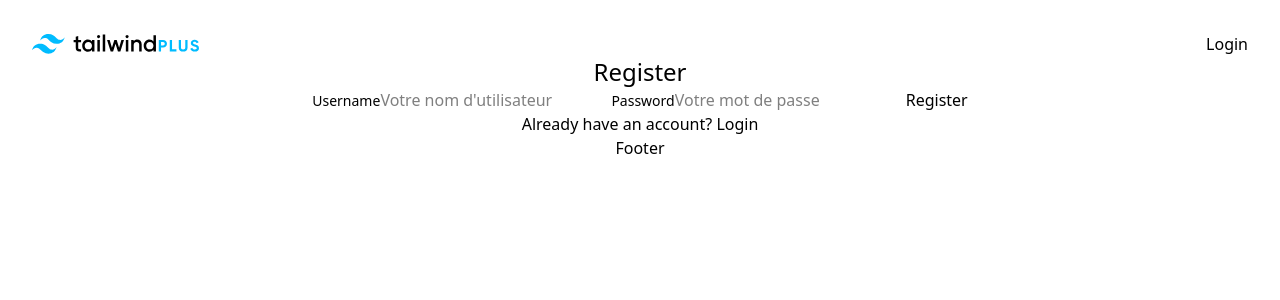
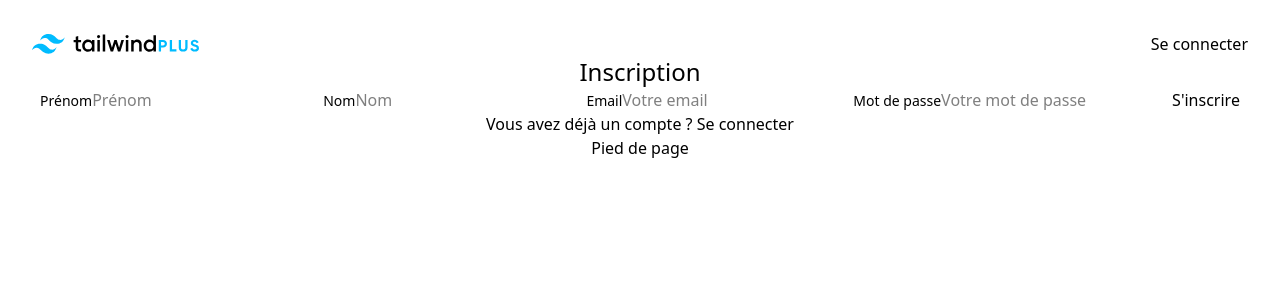
Before and after one commit to cdpi-25-26/marsai-groupe-2, a React (Vite) app in the folder front/: page /auth/register in a window 1280 px wide. Shown: the top 300 px of the page. Built offline with nearby package versions, Linux system fonts and the light colour scheme.

Commit message:
refactor: translate UI text to French and update related components for consistency

```diff
--- a/front/src/components/Navbar.jsx
+++ b/front/src/components/Navbar.jsx
@@ -38,11 +38,11 @@ export default function Navbar() {
       <div>
         {username ? (
           <>
-            <span className="mr-4">Hello, {username}</span>
-            <button onClick={handleLogout}>Logout</button>
+            <span className="mr-4">Bonjour, {username}</span>
+            <button onClick={handleLogout}>Se déconnecter</button>
           </>
         ) : (
-          <Link to="/auth/login">Login</Link>
+          <Link to="/auth/login">Se connecter</Link>
         )}
       </div>
     </div>
--- a/front/src/layouts/PublicLayout.jsx
+++ b/front/src/layouts/PublicLayout.jsx
@@ -1,14 +1,26 @@
-import { Outlet } from "react-router";
+
+import { Outlet, useNavigate } from "react-router";
 import Navbar from "../components/Navbar";
 
 export default function PublicLayout() {
+  const navigate = useNavigate();
+  const handleLogout = () => {
+    localStorage.removeItem("email");
+    localStorage.removeItem("role");
+    localStorage.removeItem("token");
+    navigate("/auth/login");
+  };
+  const isLogged = !!localStorage.getItem("email");
   return (
     <div>
       <Navbar />
+      {isLogged && (
+        <button onClick={handleLogout} style={{position:'absolute',top:10,right:10}}>Se déconnecter</button>
+      )}
       <main>
         <Outlet />
       </main>
-      <footer>Footer</footer>
+      <footer>Pied de page</footer>
     </div>
   );
 }
--- a/front/src/pages/admin/Users.jsx
+++ b/front/src/pages/admin/Users.jsx
@@ -105,53 +105,53 @@ function Users() {
         {message && (
           <div className="mb-2 p-2 border rounded text-red-600 bg-red-100">{message}</div>
         )}
-        <h2 className="text-2xl font-bold mb-4">Lista utenti</h2>
+        <h2 className="text-2xl font-bold mb-4">Liste des utilisateurs</h2>
         {users.length > 0 &&
           users.map((user) => (
             <div key={user.userId} className="flex gap-2">
               <span>{user.firstName} {user.lastName}</span>
               <span>{user.email}</span>
               <span>{user.role}</span>
-              <button onClick={() => handleEdit(user)}>Modifica</button>
-              <button onClick={() => handleDelete(user.userId)}>Elimina</button>
+              <button onClick={() => handleEdit(user)}>Modifier</button>
+              <button onClick={() => handleDelete(user.userId)}>Supprimer</button>
             </div>
           ))}
-        {users.length === 0 && <div>Nessun utente trovato.</div>}
+        {users.length === 0 && <div>Aucun utilisateur trouvé.</div>}
       </div>
 
       <div className="border-b pb-4 mb-4">
-        <h2 className="text-2xl font-bold mb-4">Crea un utente</h2>
+        <h2 className="text-2xl font-bold mb-4">Créer un utilisateur</h2>
         <form
           onSubmit={modeEdit ? handleSubmit(onUpdate) : handleSubmit(onSubmit)}
         >
           <input type="hidden" id="id" {...register("id" )} />
-          <label htmlFor="firstName" className="text-sm font-medium">Nome</label>
-          <input id="firstName" type="text" placeholder="Nome" {...register("firstName")} required />
+          <label htmlFor="firstName" className="text-sm font-medium">Prénom</label>
+          <input id="firstName" type="text" placeholder="Prénom" {...register("firstName")} required />
 
-          <label htmlFor="lastName" className="text-sm font-medium">Cognome</label>
-          <input id="lastName" type="text" placeholder="Cognome" {...register("lastName")} required />
+          <label htmlFor="lastName" className="text-sm font-medium">Nom</label>
+          <input id="lastName" type="text" placeholder="Nom" {...register("lastName")} required />
 
           <label htmlFor="email" className="text-sm font-medium">Email</label>
           <input id="email" type="email" placeholder="Email" {...register("email")} required />
 
-          <label htmlFor="password" className="text-sm font-medium">Password</label>
-          <input id="password" type="password" placeholder="Password" {...register("password")} required />
+          <label htmlFor="password" className="text-sm font-medium">Mot de passe</label>
+          <input id="password" type="password" placeholder="Mot de passe" {...register("password")} required />
 
-          <label htmlFor="role" className="text-sm font-medium">Ruolo</label>
+          <label htmlFor="role" className="text-sm font-medium">Rôle</label>
           <select id="role" {...register("role")}
           >
-            <option value="PRODUCER">Produttore</option>
-            <option value="ADMIN">Amministratore</option>
-            <option value="JURY">Giuria</option>
+            <option value="PRODUCER">Producteur</option>
+            <option value="ADMIN">Administrateur</option>
+            <option value="JURY">Jury</option>
           </select>
 
           {modeEdit && (
             <button type="button" onClick={handleReset}>
-              Annulla modifica
+              Annuler la modification
             </button>
           )}
           <button type="submit">
-            {modeEdit ? "Aggiorna" : "Crea utente"}
+            {modeEdit ? "Mettre à jour" : "Créer l'utilisateur"}
           </button>
         </form>
       </div>
--- a/front/src/pages/auth/Login.jsx
+++ b/front/src/pages/auth/Login.jsx
@@ -17,9 +17,9 @@ export function Login() {
     return (
       <>
         <h1 className="text-2xl">
-          You are already logged in as {localStorage.getItem("email")}
+          Vous êtes déjà connecté en tant que {localStorage.getItem("email")}
         </h1>
-        <Link to="/">Go to home</Link>
+        <Link to="/">Aller à l'accueil</Link>
       </>
     );
   }
@@ -65,7 +65,7 @@ export function Login() {
   }
   return (
     <>
-      <h1 className="text-2xl">Login</h1>
+      <h1 className="text-2xl">Connexion</h1>
 
       <form onSubmit={handleSubmit(onSubmit)}>
         <input type="hidden" id="id" {...register("id")} />
@@ -79,7 +79,7 @@ export function Login() {
         <input
           id="email"
           type="email"
-          placeholder="Your email"
+          placeholder="Votre email"
           {...register("email")}
           required
         />
@@ -88,7 +88,7 @@ export function Login() {
           htmlFor="password"
           className="text-sm font-medium leading-none peer-disabled:cursor-not-allowed peer-disabled:opacity-70"
         >
-          Password
+          Mot de passe
         </label>
         <input
           id="password"
@@ -98,10 +98,10 @@ export function Login() {
           required
         />
 
-        <button type="submit">Login</button>
+        <button type="submit">Se connecter</button>
       </form>
 
-      <Link to="/auth/register">No account yet? Register</Link>
+      <Link to="/auth/register">Pas encore de compte ? S'inscrire</Link>
     </>
   );
 }
--- a/front/src/pages/auth/Register.jsx
+++ b/front/src/pages/auth/Register.jsx
@@ -8,19 +8,21 @@ import { useForm } from "react-hook-form";
 import * as z from "zod";
 
 const registerSchema = z.object({
-  username: z.string(),
+  firstName: z.string(),
+  lastName: z.string(),
+  email: z.string().email(),
   password: z.string(),
   role: z.string().optional().default("PRODUCER"),
 });
 
 export function Register() {
-  if (localStorage.getItem("username")) {
+  if (localStorage.getItem("email")) {
     return (
       <>
         <h1 className="text-2xl">
-          You are already logged in as {localStorage.getItem("username")}
+          Vous êtes déjà connecté en tant que {localStorage.getItem("email")}
         </h1>
-        <Link to="/">Go to Home</Link>
+        <Link to="/">Aller à l'accueil</Link>
       </>
     );
   }
@@ -34,11 +36,16 @@ export function Register() {
 
   const registerMutation = useMutation({
     mutationFn: async (data) => {
-      return await signIn(data);
+      // Adatta i dati per il backend
+      return await signIn({
+        first_name: data.firstName,
+        last_name: data.lastName,
+        email: data.email,
+        password: data.password,
+        role: data.role
+      });
     },
     onSuccess: (data, variables, context) => {
-      // If you are logged
-      //
       alert(data.data?.message);
       navigate("/auth/login");
     },
@@ -49,45 +56,26 @@ export function Register() {
   }
   return (
     <>
-      <h1 className="text-2xl">Register</h1>
-
+      <h1 className="text-2xl">Inscription</h1>
       <form onSubmit={handleSubmit(onSubmit)}>
         <input type="hidden" id="id" {...register("id")} />
-        <label
-          htmlFor="username"
-          className="text-sm font-medium leading-none peer-disabled:cursor-not-allowed peer-disabled:opacity-70"
-        >
-          Username
-        </label>
-        <input
-          id="username"
-          type="text"
-          placeholder="Votre nom d'utilisateur"
-          {...register("username")}
-          required
-        />
+        <label htmlFor="firstName" className="text-sm font-medium">Prénom</label>
+        <input id="firstName" type="text" placeholder="Prénom" {...register("firstName")} required />
 
-        <label
-          htmlFor="password"
-          className="text-sm font-medium leading-none peer-disabled:cursor-not-allowed peer-disabled:opacity-70"
-        >
-          Password
-        </label>
-        <input
-          id="password"
-          type="password"
-          placeholder="Votre mot de passe"
-          {...register("password")}
-          required
-        />
+        <label htmlFor="lastName" className="text-sm font-medium">Nom</label>
+        <input id="lastName" type="text" placeholder="Nom" {...register("lastName")} required />
 
+        <label htmlFor="email" className="text-sm font-medium">Email</label>
+        <input id="email" type="email" placeholder="Votre email" {...register("email")} required />
 
-        <input type="hidden" {...register("role") } value="PRODUCER" />
+        <label htmlFor="password" className="text-sm font-medium">Mot de passe</label>
+        <input id="password" type="password" placeholder="Votre mot de passe" {...register("password")} required />
 
-        <button type="submit">Register</button>
+        <input type="hidden" {...register("role")} value="PRODUCER" />
+
+        <button type="submit">S'inscrire</button>
       </form>
-
-      <Link to="/auth/login">Already have an account? Login</Link>
+      <Link to="/auth/login">Vous avez déjà un compte ? Se connecter</Link>
     </>
   );
 }
--- a/front/src/pages/producer/ProducerHome.jsx
+++ b/front/src/pages/producer/ProducerHome.jsx
@@ -2,8 +2,8 @@ export default function ProducerHome() {
   const username = localStorage.getItem("username");
   return (
     <div>
-      <h1 className="text-2xl font-bold">Bienvenue {username}</h1>
-      <p>Voici votre espace réservé. Ici, vous pourrez voir vos vidéos, statistiques ou d'autres fonctionnalités dédiées aux producteurs.</p>
+      <h1 className="text-2xl font-bold">Bienvenue Producteur {username}</h1>
+      <p>Voici votre espace réservé. Ici, vous pouvez voir vos vidéos, vos statistiques ou d'autres fonctionnalités dédiées aux producteurs.</p>
     </div>
   );
 }
--- a/front/src/pages/public/Home.jsx
+++ b/front/src/pages/public/Home.jsx
@@ -5,7 +5,7 @@ function Home() {
   return (
     <>
 
-      Bienvenue !
+      Bienvenue sur la plateforme du festival !
     </>
   );
 }
```
Also changed, not shown: front/src/layouts/AdminLayout.jsx (+14 -3 lines), front/src/layouts/JuryLayout.jsx (+12 -1 lines), front/src/layouts/ProducerLayout.jsx (+12 -1 lines).
